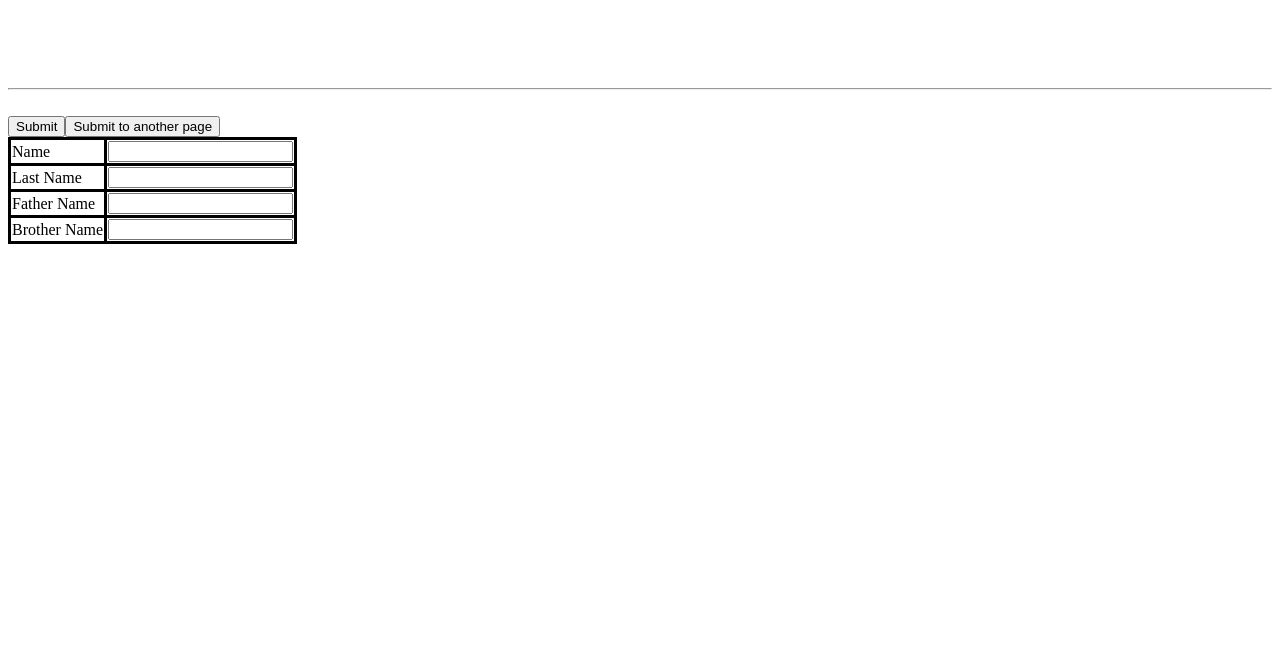
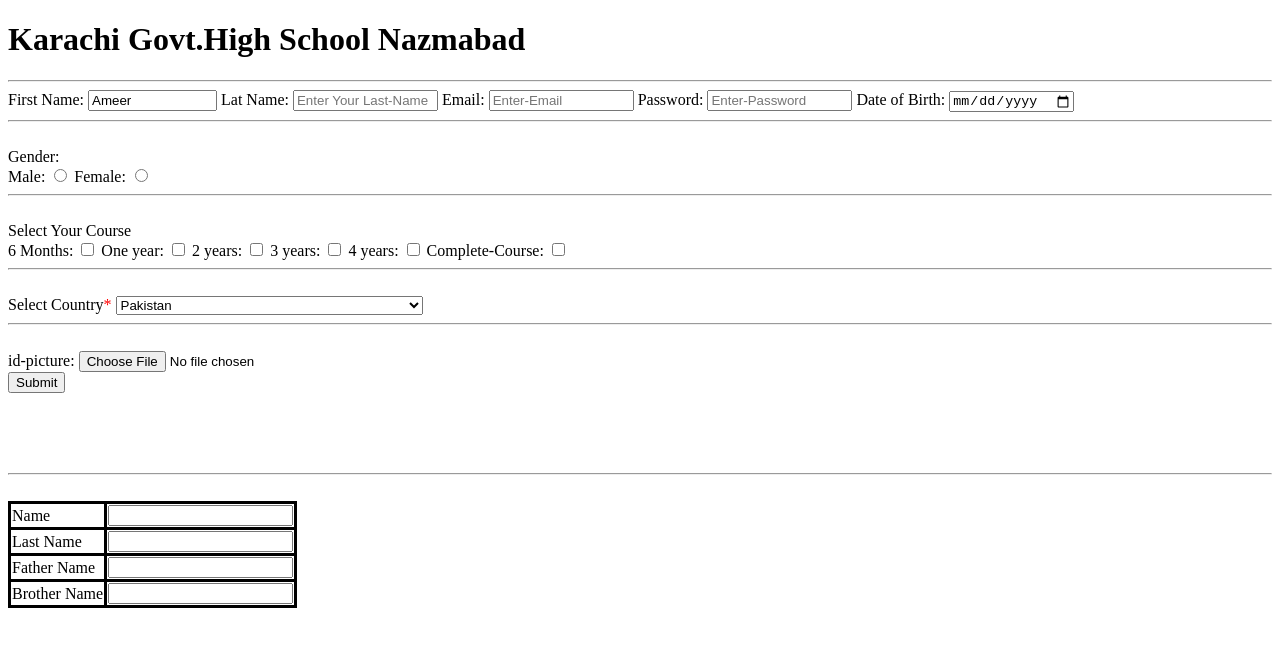
Before and after one commit to ameer-ali-jamali/Class-Work-Practice-2-Radio-Butoon-Using-Html-Css, a plain HTML site: page index.html in a window 1280 px wide. Drawn offline with Linux system fonts and the light colour scheme.

Commit message:
Added-country-select-tags

```diff
--- a/index.html
+++ b/index.html
@@ -17,7 +17,7 @@
 </head>
 
 <body>
-    <!-- <h1>Karachi Govt.High School Nazmabad </h1>
+    <h1>Karachi Govt.High School Nazmabad </h1>
     <hr>
     <div>
         <div>
@@ -332,7 +332,7 @@
 
 
         </Form>
-    </div> -->
+    </div>
     <div>
         <form action="table  method=" get ">
         <table style="border-collapse: collapse; ">
@@ -362,8 +362,7 @@
             </tr>
             <hr>
             <br>
-            <button type="submit " formaction="/index2.html ">Submit</button>
-            <button type="submit " formaction="/index2.html ">Submit to another page</button>
+
 
         </div>
     </form>
```
